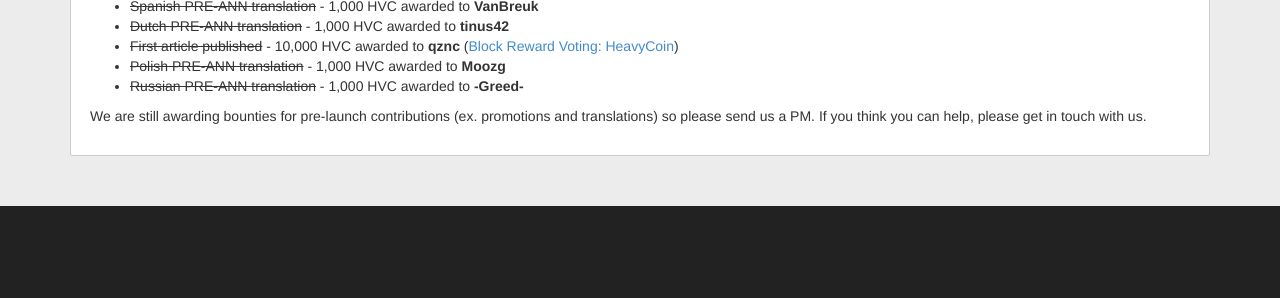
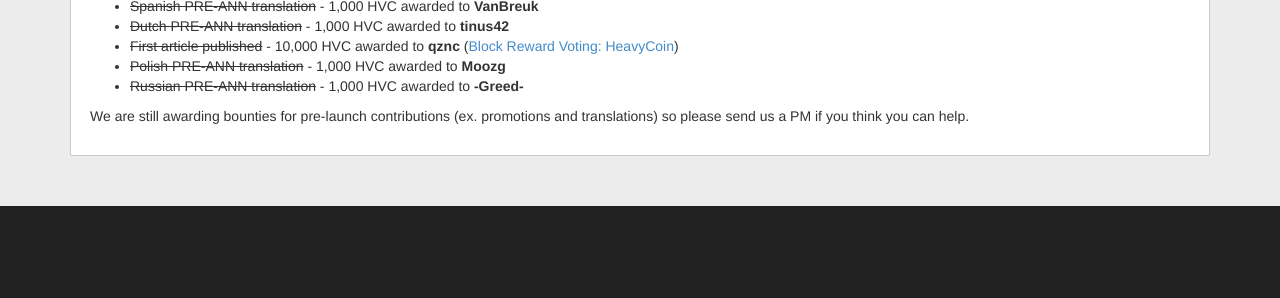
Before and after one commit to heavycoin/heavycoin.github.io, a Jekyll site: the page built from launch.html, in a window 1280 px wide and 900 px high, scrolled down 3627 px. Shown: the part 280-578 px from the top of the window. Built offline with Jekyll 4.4.1, drawn with Linux system fonts in a browser that asks for light colours; Markdown is read by kramdown in place of the engine named in the settings.

Commit message:
Fixed typo

```diff
--- a/launch.html
+++ b/launch.html
@@ -290,8 +290,8 @@
 
     <p>
       We are still awarding bounties for pre-launch contributions
-      (ex. promotions and translations) so please send us a PM.  If
-      you think you can help, please get in touch with us.
+      (ex. promotions and translations) so please send us a PM if you
+      think you can help.
     </p>
 
   </div>
```
